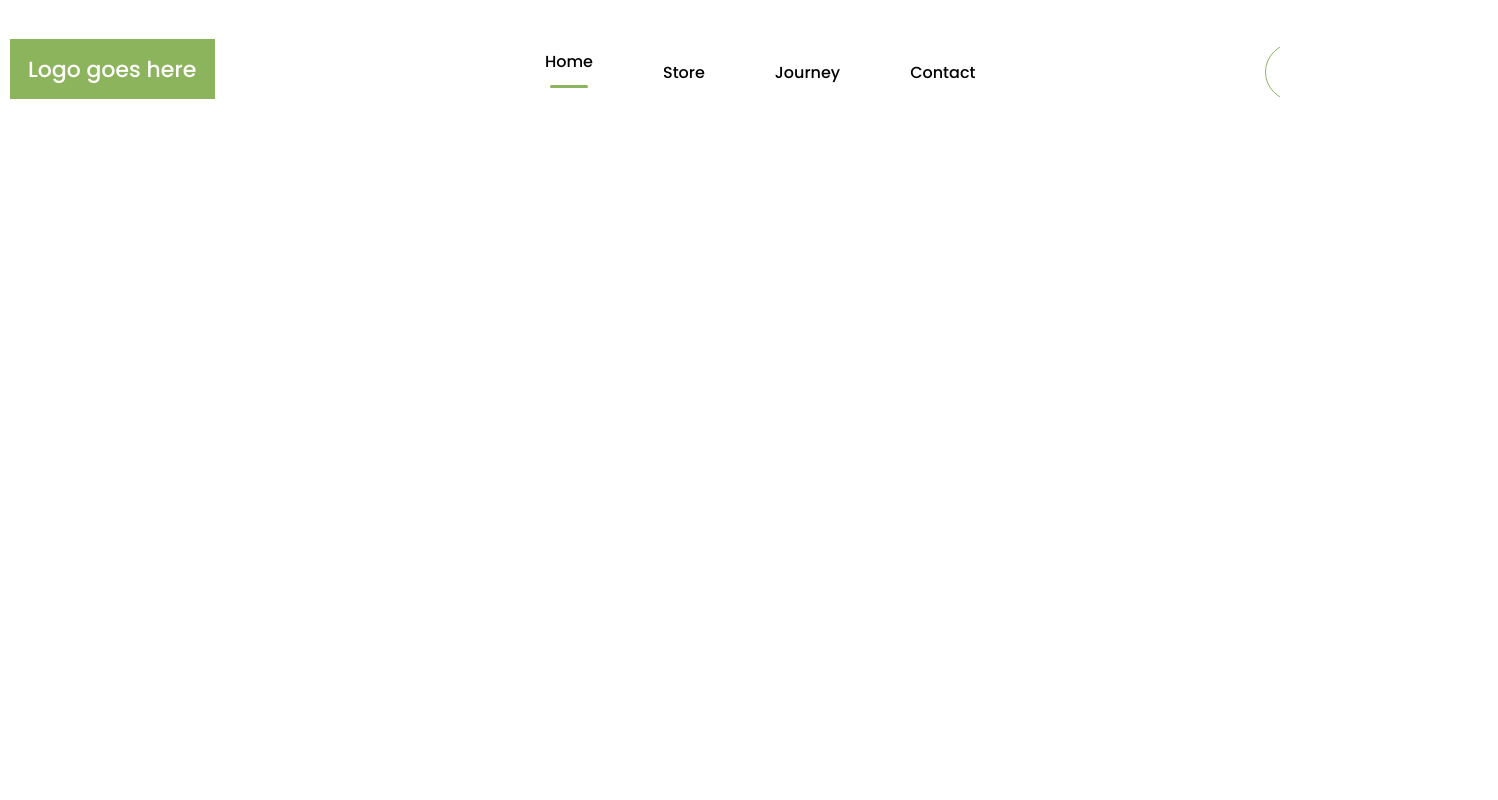
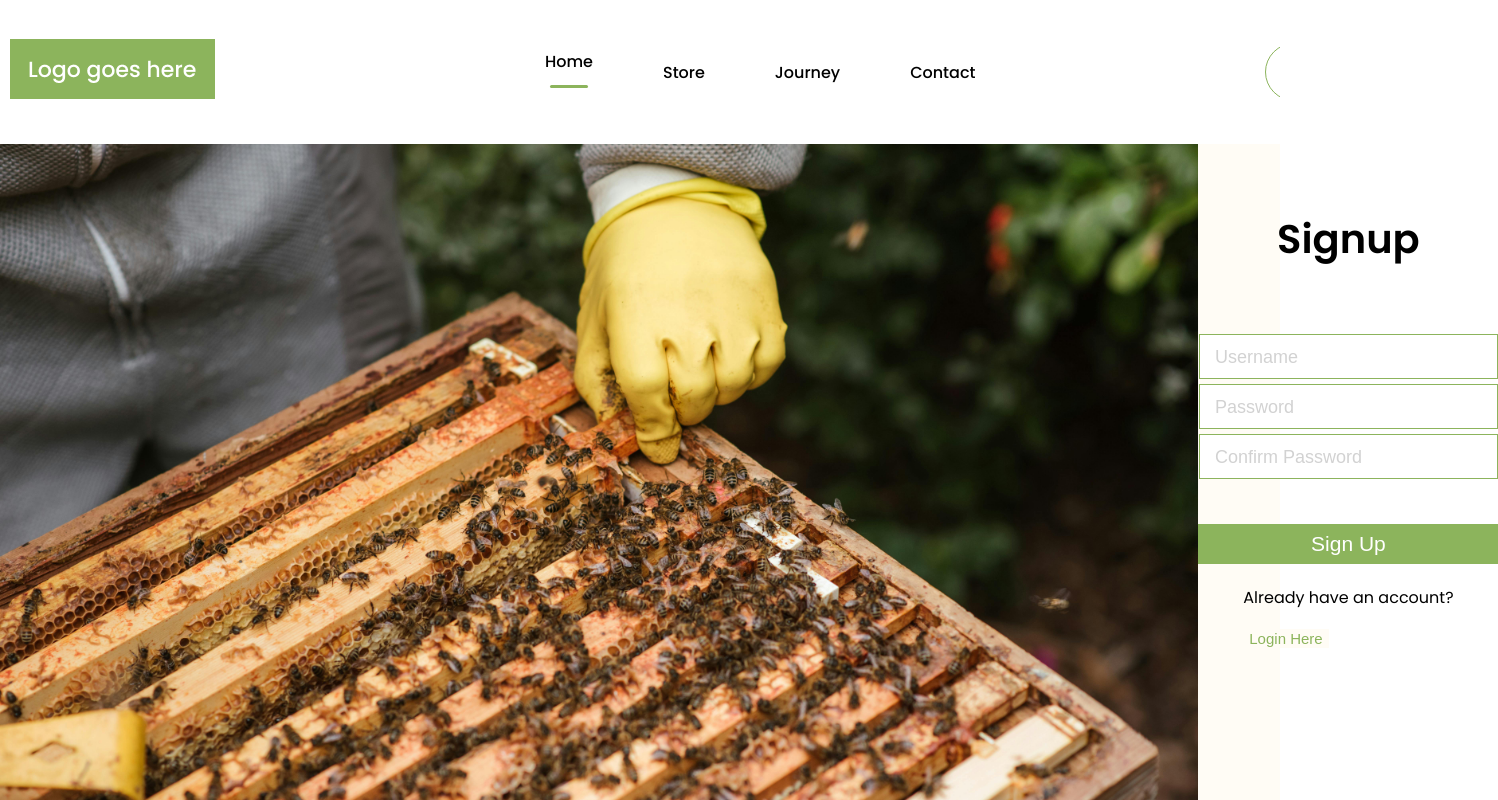
Before and after one commit to Yashasvi222/Wonder-Bee-Honey, a React (Create React App) app in the folder frontend/: page /login in a window 1280 px wide. Shown: the top 800 px of the page, 1498 px wide, since content can reach past the window. Built offline with nearby package versions, Linux system fonts and the light colour scheme; a web font is replaced by a local one.

Commit message:
Signup Page added

```diff
--- a/frontend/src/App.js
+++ b/frontend/src/App.js
@@ -5,6 +5,7 @@ import Store from './Pages/Store';
 import Journey from './Pages/Journey';
 import Contact from './Pages/Contact';
 import Cart from './Pages/Cart';
+import LoginSignup from './Pages/LoginSignup';
 import { BrowserRouter, Routes, Route } from 'react-router-dom';
 
 function App() {
@@ -18,6 +19,7 @@ function App() {
         <Route path='/journey' element={<Journey/>}/>
         <Route path='/contact' element={<Contact/>}/>
         <Route path='/cart' element={<Cart/>}/>
+        <Route path='/login' element={<LoginSignup/>}/>
       </Routes>
       </BrowserRouter>
 
--- /dev/null
+++ b/frontend/src/Components/LoginSignupComponent/LoginSignupComponent.css
@@ -0,0 +1,55 @@
+.loginsignup-container{
+    display: flex;
+    background-color: #FFFCF5;
+    width: 100vw;
+}
+.loginsignup-img-container img{
+    height: 100vh;
+    width: auto;
+}
+.loginsignup-form{
+    width: 100vw;
+    display: flex;
+    flex-direction: column;
+    align-items: center;
+    gap: 5px;
+    /* background-color: aqua; */
+}
+.signup{
+    font-size: 40px;
+    font-weight: 600;
+    margin-top: 65px;
+    margin-bottom: 60px;
+}
+.loginsignup-form input{
+    width: 280px;
+    font-size: 20px;
+    padding-left: 15px;
+    padding-top: 10px;
+    padding-bottom: 10px;
+    border: none;
+    border: 1px solid #8CB45C;
+}
+
+.loginsignup-form input::placeholder {
+    font-size: 18px;
+    color: #D2D2D2;
+}
+
+.signup-button{
+    margin-top: 40px;
+    width: 300px;
+    height: 40px;
+    border: none;
+    background-color: #8CB45C;
+    color: white;
+    font-weight: 500;
+    font-size: 21px;
+}
+
+.login-here{
+    border: none;
+    font-size: 15px;
+    color: #8CB45C;
+    background-color: #FFFCF5;
+}
--- /dev/null
+++ b/frontend/src/Components/LoginSignupComponent/LoginSignupComponent.jsx
@@ -0,0 +1,30 @@
+import React from 'react'
+import './LoginSignupComponent.css'
+import BeeFarm from '../Assets/pexels-anete-lusina-5247962.jpg'
+
+
+const LoginSignupComponent = () => {
+  return (
+    <>
+      <div className="loginsignup-container">
+        <div className="loginsignup-img-container">
+          <img src={BeeFarm} alt="Bee Farm" />
+        </div>
+        <div className="loginsignup-form">
+          <p className="signup">Signup</p>
+          <input type="text" placeholder='Username'/>
+          <input type="password" placeholder='Password'/>
+          <input type="password" placeholder='Confirm Password'/>
+          <button className="signup-button">Sign Up</button>
+          <div className="login-here-container">
+            <p className="login-ask">Already have an account?</p>
+            <button className='login-here'>Login Here</button>
+          </div>
+
+        </div>
+      </div>
+    </>
+  )
+}
+
+export default LoginSignupComponent
--- a/frontend/src/Pages/LoginSignup.jsx
+++ b/frontend/src/Pages/LoginSignup.jsx
@@ -1,10 +1,12 @@
 import React from 'react'
+import LoginSignupComponent from '../Components/LoginSignupComponent/LoginSignupComponent'
+
 
 const LoginSignup = () => {
   return (
-    <div>
-
-    </div>
+    <>
+      <LoginSignupComponent/>
+    </>
   )
 }
 
```
Also changed, not shown: frontend/src/Components/Assets/pexels-anete-lusina-5247962.jpg (added).
